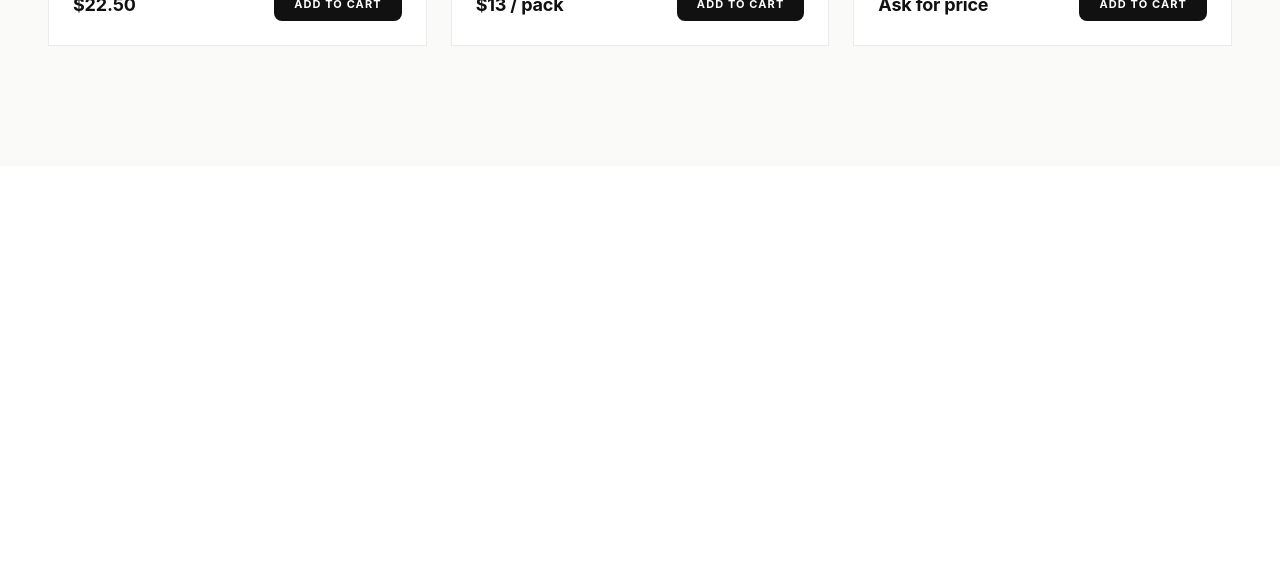
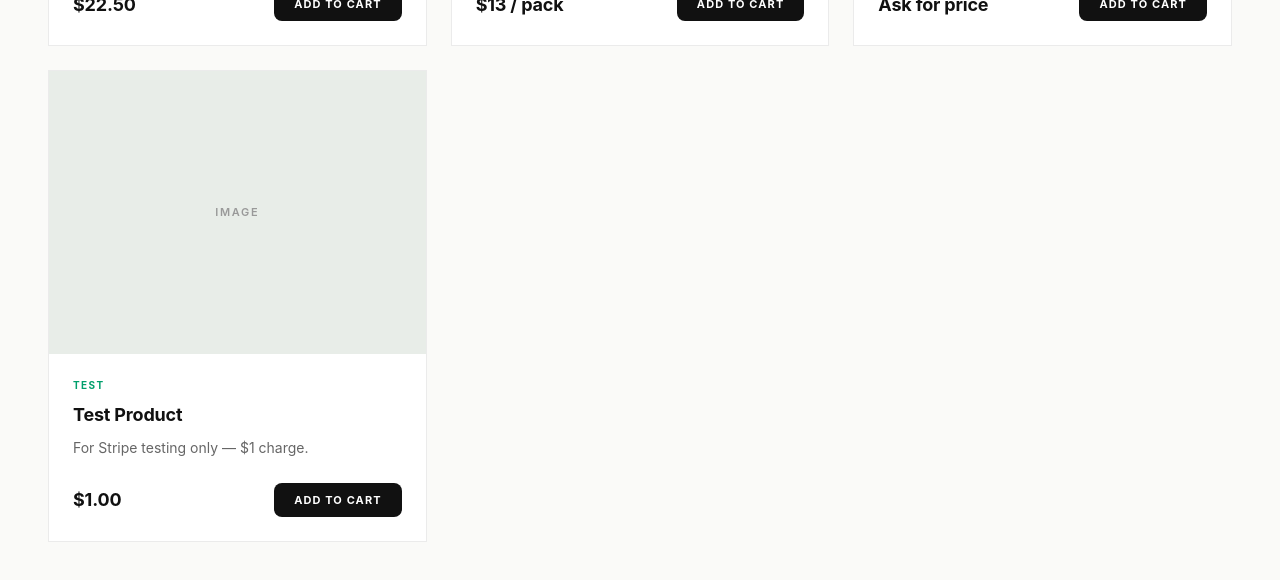
Before and after one commit to ryanhuang8/Basemicrobe, a React (Vite) app in the folder frontend/: page /products in a window 1280 px wide. Shown: the part 760-1340 px from the top of the page. Before the commit the page ends 926 px from the top, so only its background shows below. Built offline with nearby package versions, Linux system fonts and the light colour scheme.

Commit message:
feat: test product for stripe

```diff
--- a/frontend/src/Products.tsx
+++ b/frontend/src/Products.tsx
@@ -9,9 +9,9 @@ import psylliumImg from "./assets/psyllium_colon_cleanse.png";
 import fizzC from "./assets/fruit_fizz_c.png";
 import veganLeather from "./assets/leather.png";
 
-const PRODUCT_IMAGES = [psylliumImg, fizzC, veganLeather];
-const PRODUCT_BG = ["#e8e4de", "#dde8d8", "#e4ddd6"];
-const PRODUCT_PRICES = ["$22.50", "$13 / pack", "Ask for price"];
+const PRODUCT_IMAGES = [psylliumImg, fizzC, veganLeather, ""];
+const PRODUCT_BG = ["#e8e4de", "#dde8d8", "#e4ddd6", "#e8ede8"];
+const PRODUCT_PRICES = ["$22.50", "$13 / pack", "Ask for price", "$1.00"];
 
 export default function Products() {
   const { addToCart, totalItems } = useCart();
--- a/frontend/src/translations.ts
+++ b/frontend/src/translations.ts
@@ -63,6 +63,7 @@ const translations = {
         { name: "Psyllium Colon Cleanse", desc: "Natural fiber formula for digestive health and gentle daily cleansing.", tag: "Health" },
         { name: "Fruit Fizz-C", desc: "Effervescent vitamin C blend with real fruit extracts for daily immunity support.", tag: "Wellness" },
         { name: "Vegan Leather", desc: "Plant-based, plastic-free leather alternative crafted from natural microbes.", tag: "Materials" },
+        { name: "Test Product", desc: "For Stripe testing only — $1 charge.", tag: "Test" },
       ],
     },
     cart: {
@@ -148,6 +149,7 @@ const translations = {
         { name: "车前草结肠清洁", desc: "天然纤维配方，促进消化健康和温和的日常清洁。", tag: "健康" },
         { name: "果味泡腾维C", desc: "含真实水果提取物的泡腾维C混合物，支持日常免疫。", tag: "健康养生" },
         { name: "纯素皮革", desc: "由天然微生物精心制作的植物基、无塑料皮革替代品。", tag: "材料" },
+        { name: "测试产品", desc: "仅供Stripe测试使用 — $1收费。", tag: "测试" },
       ],
     },
     cart: {
```
